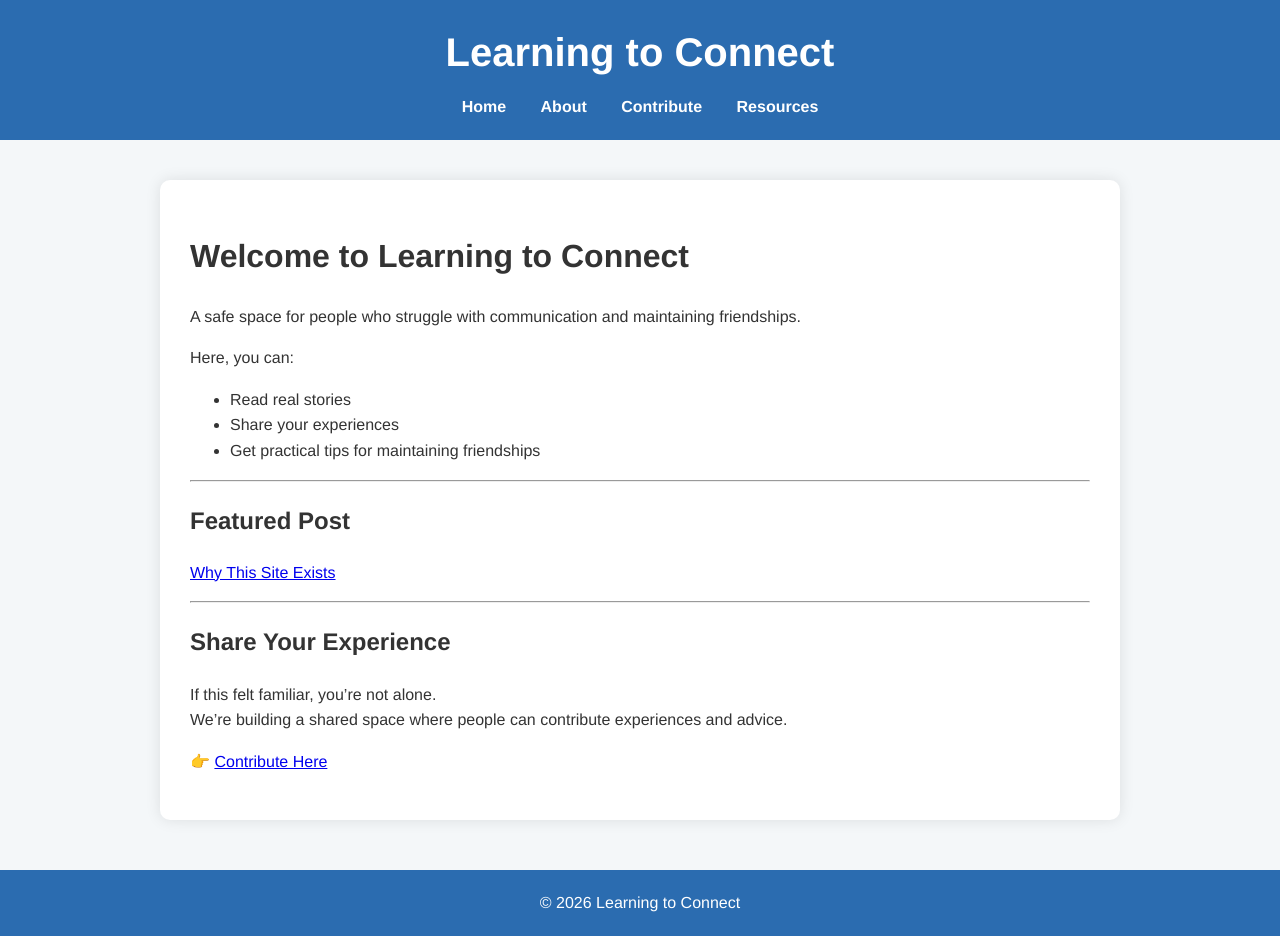
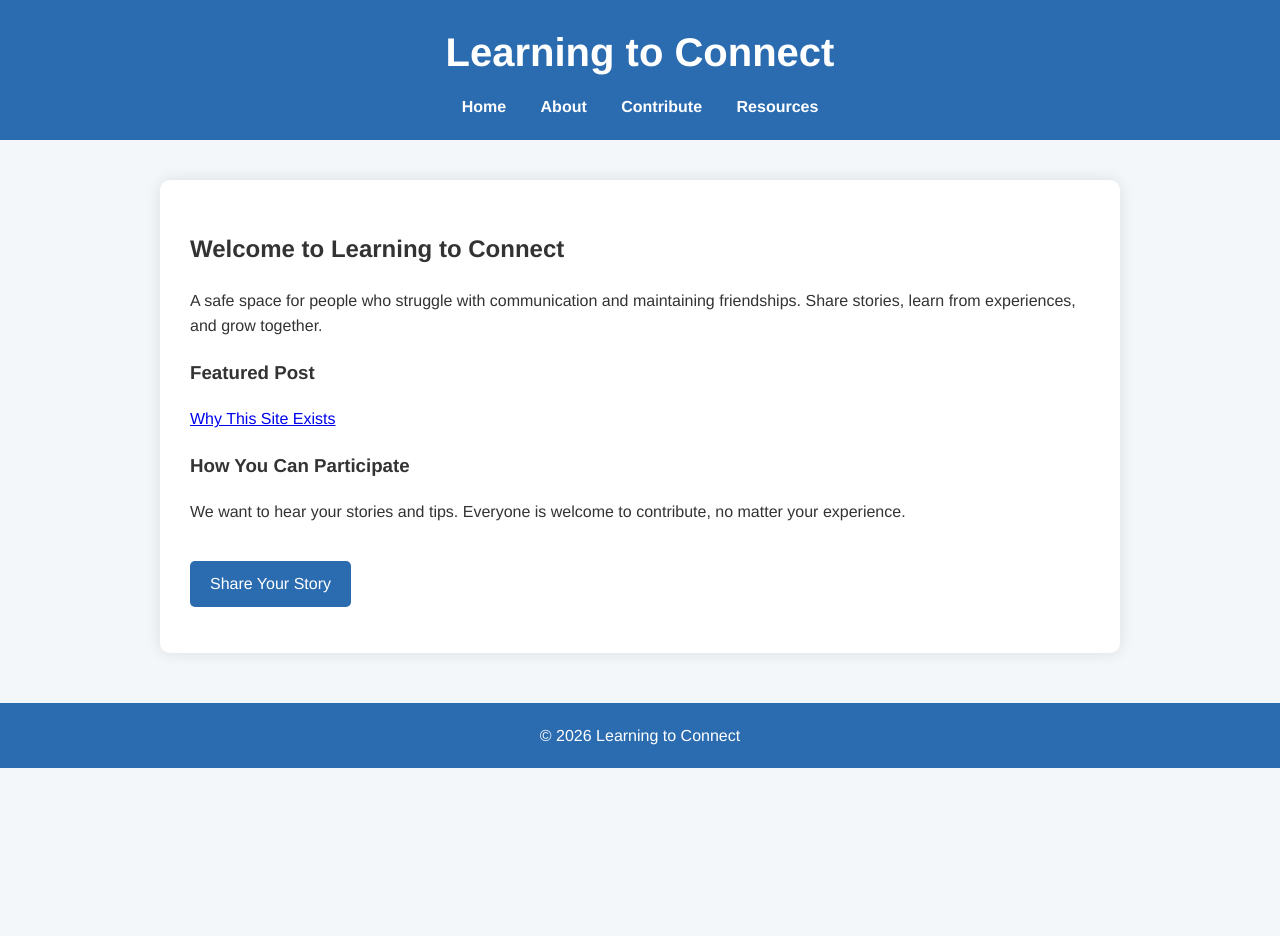
Before and after one commit to Brew-Freedom/Learningtoconnect.github.io, a Jekyll site: the page built from index.md, in a window 1280 px wide. Built offline with Jekyll 4.4.1, drawn with Linux system fonts in a browser that asks for light colours; our own code applies the rules of GitHub Pages for plain Markdown files; after the commit the page ends 900 px from its top, so only the background shows below that.

Commit message:
Revise index.md for improved layout and messaging
Updated the layout and content structure for the Learning to Connect page.

```diff
--- a/index.md
+++ b/index.md
@@ -1,25 +1,14 @@
-
-
-# Welcome to Learning to Connect
-
-A safe space for people who struggle with communication and maintaining friendships.
-
-Here, you can:
-- Read real stories
-- Share your experiences
-- Get practical tips for maintaining friendships
-
+---
+layout: default
+title: Learning to Connect
 ---
 
-## Featured Post
+<h2>Welcome to Learning to Connect</h2>
+<p>A safe space for people who struggle with communication and maintaining friendships. Share stories, learn from experiences, and grow together.</p>
 
-[Why This Site Exists](/2026/04/01/first-post.html)
+<h3>Featured Post</h3>
+<p><a href="/2026/04/01/first-post.html">Why This Site Exists</a></p>
 
----
-
-## Share Your Experience
-
-If this felt familiar, you’re not alone.
-We’re building a shared space where people can contribute experiences and advice.
-
-👉 [Contribute Here](/contribute.html)
+<h3>How You Can Participate</h3>
+<p>We want to hear your stories and tips. Everyone is welcome to contribute, no matter your experience.</p>
+<a class="button" href="/contribute.html">Share Your Story</a>
```
